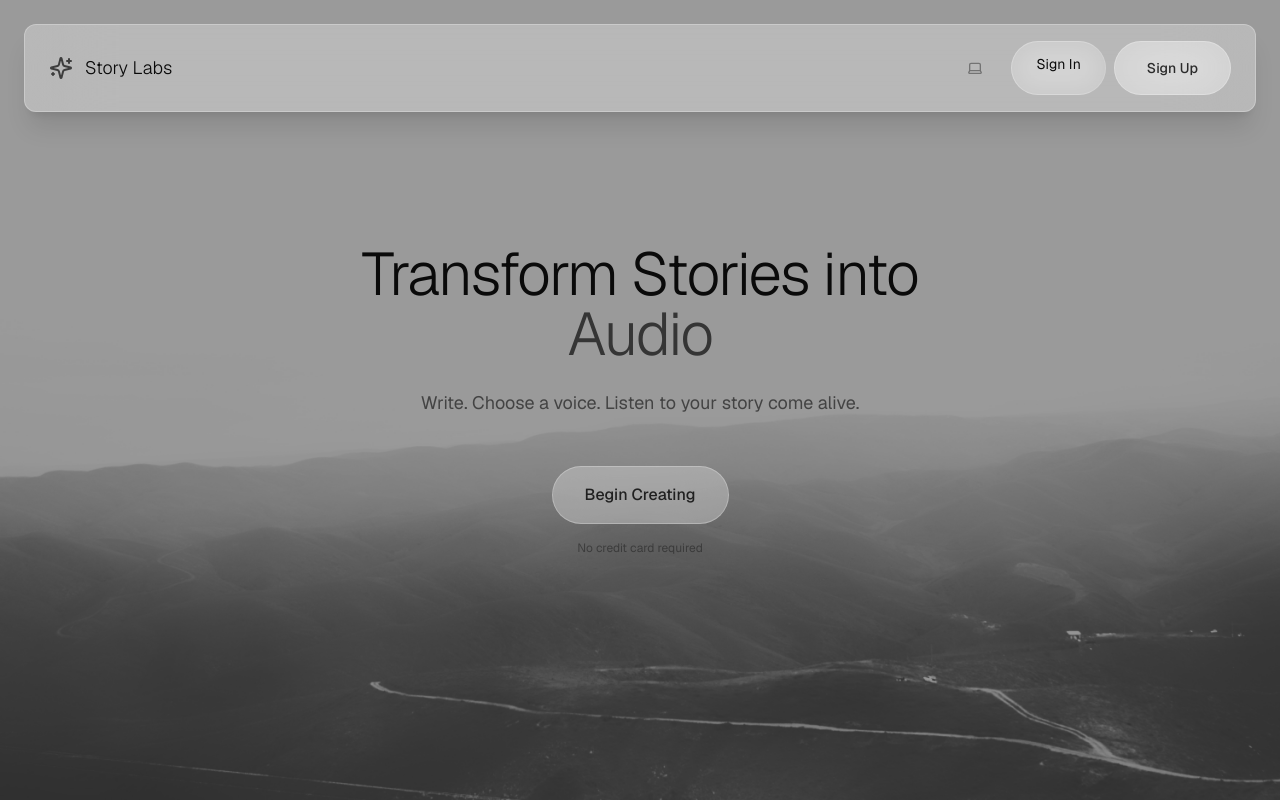
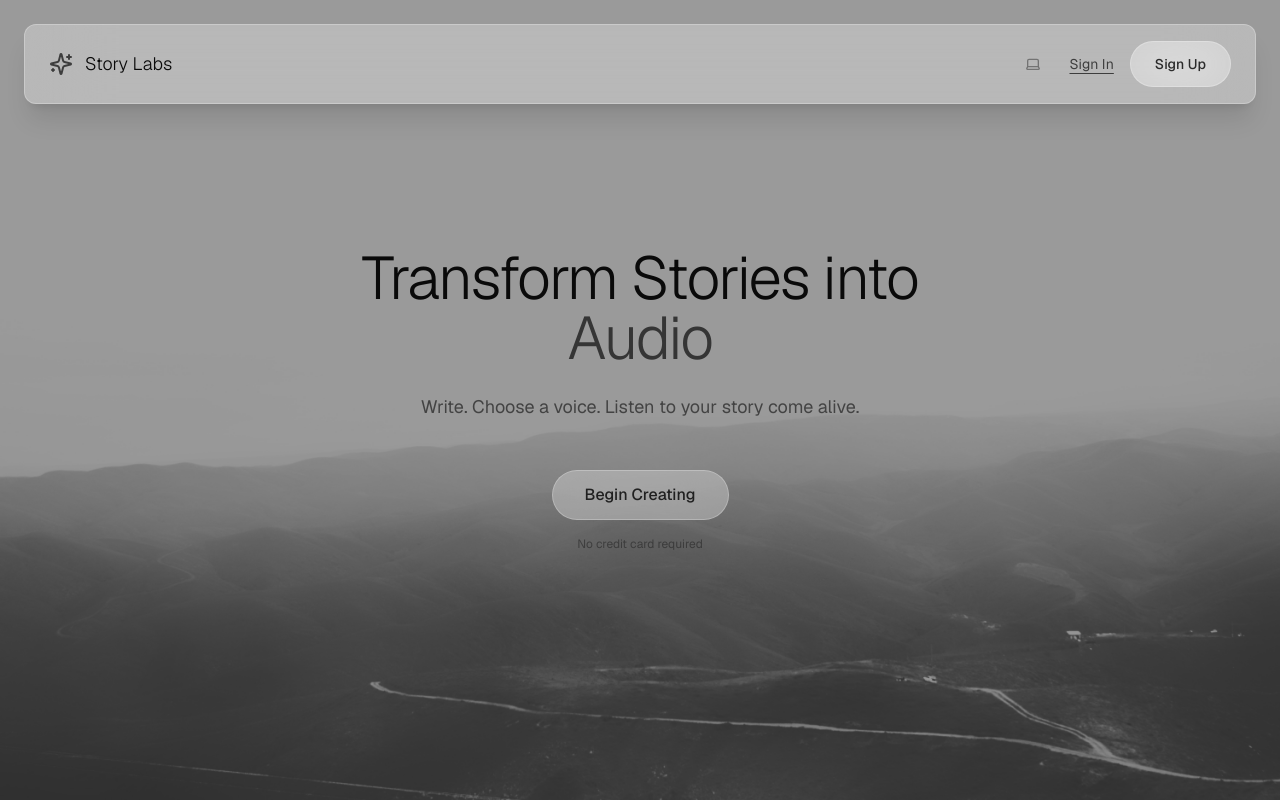
Before and after one commit to jnotts/story-labs, a Next.js app: page / in a window 1280 px wide. Built offline with nearby package versions, Linux system fonts and the light colour scheme; no server answers.

Commit message:
feat: ui upds

```diff
--- a/app/globals.css
+++ b/app/globals.css
@@ -146,7 +146,11 @@
   .glass-button {
     background: var(--glass-bg);
     border: 1px solid var(--glass-border);
-    @apply backdrop-blur-lg rounded-full px-6 py-3 transition-all duration-300 hover:shadow-xl hover:scale-[1.02] hover:bg-white/5;
+    @apply backdrop-blur-lg rounded-full px-8 py-4 transition-all duration-300 hover:shadow-xl hover:scale-[1.02] hover:bg-white/5;
+    line-height: 1;
+    display: flex;
+    align-items: center;
+    justify-content: center;
   }
 
   .glass-cta {
@@ -154,6 +158,10 @@
     border: 1px solid var(--glass-border);
     color: var(--accent-neutral);
     @apply backdrop-blur-xl rounded-full px-8 py-4 font-medium transition-all duration-300 hover:shadow-2xl hover:scale-[1.05] hover:bg-white/10;
+    line-height: 1;
+    display: flex;
+    align-items: center;
+    justify-content: center;
   }
 
   .glass-strong {
--- a/components/auth-button.tsx
+++ b/components/auth-button.tsx
@@ -18,11 +18,11 @@ export async function AuthButton() {
       <LogoutButton />
     </div>
   ) : (
-    <div className="flex gap-2">
-      <Link href="/auth/login" className="glass-button text-sm">
+    <div className="flex items-center gap-4">
+      <Link href="/auth/login" className="text-sm opacity-70 hover:opacity-100 underline underline-offset-4 transition-opacity">
         Sign In
       </Link>
-      <Link href="/auth/sign-up" className="glass-cta text-sm">
+      <Link href="/auth/sign-up" className="glass-cta text-sm !px-6 !py-3">
         Sign Up
       </Link>
     </div>
--- a/components/pillar.tsx
+++ b/components/pillar.tsx
@@ -31,28 +31,21 @@ export function Pillar({ items, side, className = "" }: PillarProps) {
           const content = (
             <>
               <Icon
-                className={`h-5 w-5 transition-opacity ${
+                className={`h-4 w-4 flex-shrink-0 transition-opacity ${
                   isActive
                     ? "opacity-100"
                     : "opacity-60 group-hover:opacity-100"
                 }`}
               />
-              <span
-                className={`text-xs transition-opacity ${
-                  isActive ? "opacity-100" : "opacity-40 group-hover:opacity-70"
-                }`}
-              >
-                {label}
-              </span>
             </>
           );
 
           const sharedClasses = `
-            group flex flex-col items-center gap-2 p-3 rounded-full transition-all duration-300
+            group flex items-center justify-center p-3 rounded-full transition-all duration-300 w-12 h-12
             ${
               isActive
                 ? "bg-white/10 shadow-lg"
-                : "hover:bg-white/10 hover:scale-105"
+                : "hover:bg-white/10"
             }
             ${comingSoon ? "opacity-50 cursor-not-allowed" : ""}
           `;
```
